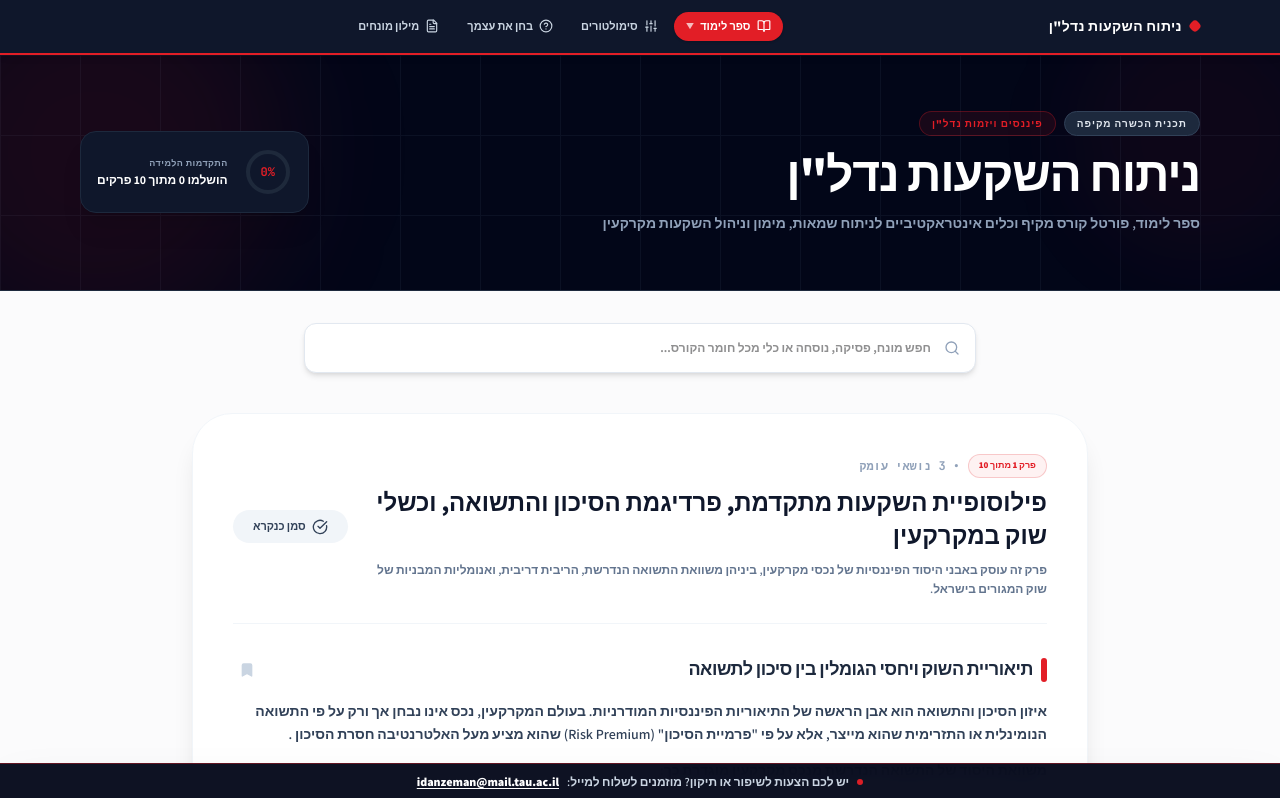
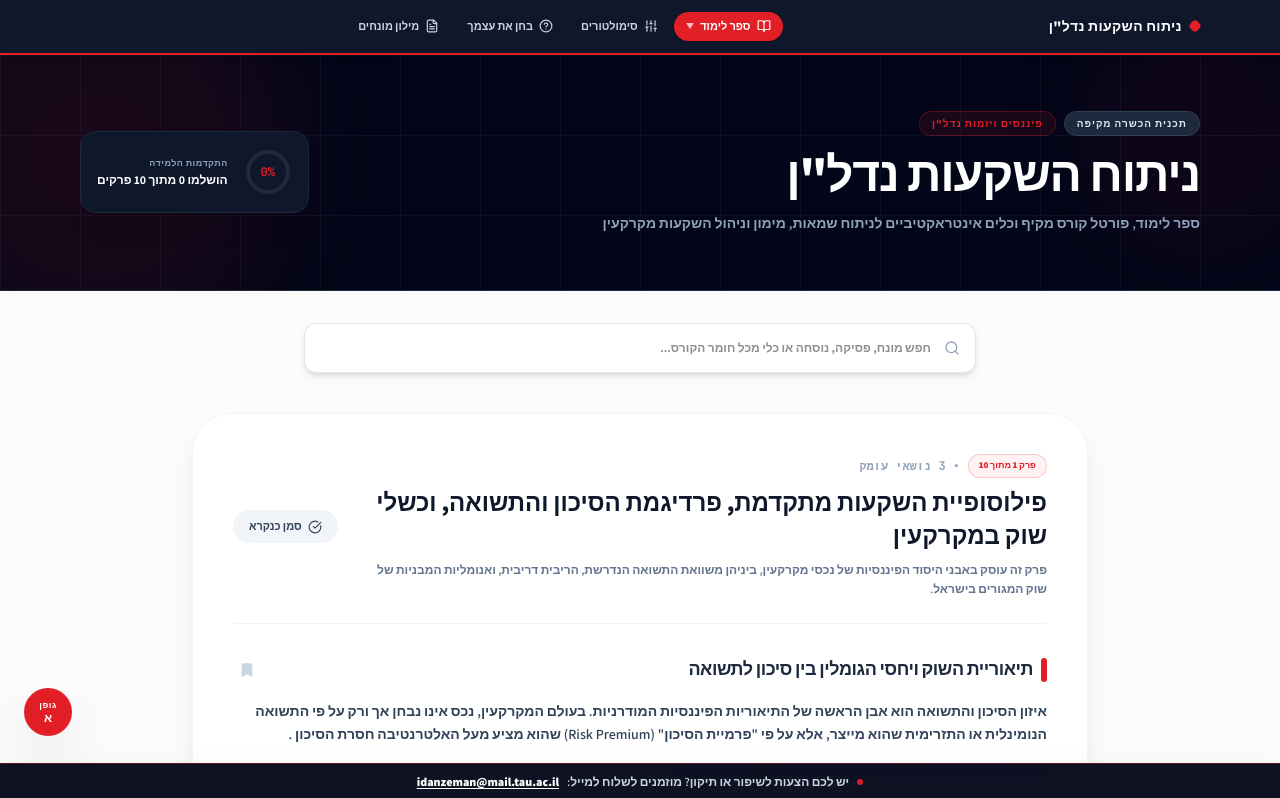
Before and after one commit to IdanZeman/realestate-analysis, a React (Vite) app: page / in a window 1280 px wide. Shown: the top 798 px of the page. Built offline with nearby package versions, Linux system fonts and the light colour scheme.

Commit message:
feat: add customizable font size settings
Implement dynamic font size scaling across the app with persistent storage in localStorage. Added state management to allow users to adjust text sizes in the reader, glossary, and quiz components.

```diff
--- a/src/App.tsx
+++ b/src/App.tsx
@@ -36,6 +36,54 @@ export default function App() {
   const [searchQuery, setSearchQuery] = useState("");
   const [isMenuOpen, setIsMenuOpen] = useState(false);
   const [isChaptersDropdownOpen, setIsChaptersDropdownOpen] = useState(false);
+  const [isFontPopoverOpen, setIsFontPopoverOpen] = useState(false);
+
+  // Font Size selection state ("sm" | "base" | "lg" | "xl")
+  const [fontSize, setFontSize] = useState<"sm" | "base" | "lg" | "xl">(() => {
+    try {
+      const saved = localStorage.getItem("shiftly_font_size");
+      return (saved as "sm" | "base" | "lg" | "xl") || "base";
+    } catch {
+      return "base";
+    }
+  });
+
+  useEffect(() => {
+    localStorage.setItem("shiftly_font_size", fontSize);
+  }, [fontSize]);
+
+  const fontSizeClasses = {
+    paragraph: {
+      sm: "text-[11px] md:text-xs",
+      base: "text-xs md:text-sm",
+      lg: "text-sm md:text-base",
+      xl: "text-base md:text-lg"
+    },
+    intro: {
+      sm: "text-[11px] md:text-xs font-semibold",
+      base: "text-xs font-semibold",
+      lg: "text-xs md:text-sm font-semibold",
+      xl: "text-sm md:text-base font-semibold"
+    },
+    sectionTitle: {
+      sm: "text-sm md:text-base",
+      base: "text-base md:text-lg",
+      lg: "text-lg md:text-xl",
+      xl: "text-xl md:text-2xl"
+    },
+    keyTermDef: {
+      sm: "text-[10px]",
+      base: "text-[11px]",
+      lg: "text-xs",
+      xl: "text-sm"
+    },
+    accent: {
+      sm: "text-[11px]",
+      base: "text-xs",
+      lg: "text-sm",
+      xl: "text-base"
+    }
+  };
 
   // Interactive student progress (saved in localStorage)
   const [completedChapters, setCompletedChapters] = useState<number[]>(() => {
@@ -501,9 +549,9 @@ export default function App() {
           <div className="max-w-4xl mx-auto w-full bg-white p-6 md:p-10 rounded-[2.5rem] border border-slate-100 shadow-xl space-y-8 min-h-[600px] animate-fade-in">
 
               {/* Header inside the chapter reader */}
-              <div className="flex flex-col sm:flex-row justify-between sm:items-center gap-4 border-b border-slate-100 pb-6">
+              <div className="flex flex-col md:flex-row justify-between md:items-center gap-4 border-b border-slate-100 pb-6">
 
-                <div>
+                <div className="flex-1">
                   <div className="flex items-center gap-2">
                     <span className="bg-red-50 text-[#E21E26] border border-[#E21E26]/20 font-black text-[9px] uppercase px-2.5 py-1 rounded-full">
                       פרק {activeChapter.id} מתוך {chaptersData.length}
@@ -514,21 +562,26 @@ export default function App() {
                   <h2 className="text-xl md:text-2xl font-black text-slate-900 mt-2 pb-1 leading-snug">
                      {activeChapter.title}
                   </h2>
-                  <p className="text-slate-500 text-xs font-semibold leading-relaxed mt-1">{activeChapter.intro}</p>
+                  <p className={`text-slate-500 leading-relaxed mt-1 transition-all ${fontSizeClasses.intro[fontSize]}`}>{activeChapter.intro}</p>
                 </div>
+
+                {/* Controls container (Only completed mark) */}
+                <div className="flex items-center gap-3 shrink-0">
 
                   {/* Chapter Completed Button toggle */}
                   <button
                     onClick={() => toggleChapterComplete(activeChapter.id)}
-                  className={`px-5 py-2 rounded-full font-extrabold text-[11px] transition-all flex items-center gap-1.5 shrink-0 select-none cursor-pointer ${
+                    className={`px-4 py-2 rounded-full font-extrabold text-[11px] transition-all flex items-center gap-1.5 shrink-0 select-none cursor-pointer ${
                       completedChapters.includes(activeChapter.id)
-                      ? "bg-emerald-100 text-emerald-800 border-transparent"
-                      : "bg-slate-100 text-slate-700 hover:bg-slate-200/80"
+                        ? "bg-emerald-100 text-emerald-800 border-transparent shadow-sm"
+                        : "bg-slate-100 text-slate-700 hover:bg-slate-200"
                     }`}
                   >
-                  <CheckCircle className="w-4 h-4" />
+                    <CheckCircle className="w-3.5 h-3.5" />
                     <span>{completedChapters.includes(activeChapter.id) ? "מסומן כנקרא" : "סמן כנקרא"}</span>
                   </button>
+
+                </div>
 
               </div>
 
@@ -545,7 +598,7 @@ export default function App() {
                       <div className="flex justify-between items-center group">
                         <div className="flex items-center gap-2">
                           <span className="w-1.5 h-6 bg-[#E21E26] rounded-full"></span>
-                          <h3 className="text-base md:text-lg font-black text-slate-800 tracking-tight leading-snug">
+                          <h3 className={`font-black text-slate-800 tracking-tight leading-snug transition-all ${fontSizeClasses.sectionTitle[fontSize]}`}>
                             {section.title}
                           </h3>
                         </div>
@@ -562,7 +615,7 @@ export default function App() {
 
                       {/* Accent text highlight if exists */}
                       {section.accentText && (
-                        <div className="p-4 bg-red-50/70 border border-[#E21E26]/20 rounded-2xl text-xs font-extrabold text-[#E21E26] leading-relaxed shadow-sm">
+                        <div className={`p-4 bg-red-50/70 border border-[#E21E26]/20 rounded-2xl font-extrabold text-[#E21E26] leading-relaxed shadow-sm transition-all ${fontSizeClasses.accent[fontSize]}`}>
                           {section.accentText}
                         </div>
                       )}
@@ -575,10 +628,10 @@ export default function App() {
                           return (
                             <p
                               key={pidx}
-                              className={`text-slate-700 text-xs md:text-sm leading-relaxed font-semibold ${
+                              className={`text-slate-700 leading-relaxed font-semibold transition-all ${
                                 isFormula
-                                  ? "p-4 bg-slate-50 border border-slate-100 rounded-2xl font-mono text-center text-indigo-700 text-sm overflow-x-auto shadow-inner"
-                                  : ""
+                                  ? "p-4 bg-slate-50 border border-slate-100 rounded-2xl font-mono text-center text-indigo-700 overflow-x-auto shadow-inner " + (fontSize === "sm" ? "text-xs" : fontSize === "base" ? "text-sm" : fontSize === "lg" ? "text-base" : "text-lg")
+                                  : fontSizeClasses.paragraph[fontSize]
                               }`}
                             >
                               {p}
@@ -595,7 +648,7 @@ export default function App() {
                             {section.keyTerms.map((kt, ktidx) => (
                               <div key={ktidx} className="bg-white p-3 rounded-2xl border border-slate-100 text-xs shadow-sm">
                                 <span className="font-extrabold text-indigo-600 block mb-0.5">{kt.term}</span>
-                                <p className="text-slate-500 text-[11px] leading-normal font-semibold">{kt.definition}</p>
+                                <p className={`text-slate-500 leading-normal font-semibold transition-all ${fontSizeClasses.keyTermDef[fontSize]}`}>{kt.definition}</p>
                               </div>
                             ))}
                           </div>
@@ -716,17 +769,89 @@ export default function App() {
         {/* SELF TESTING ASSESSMENT ZONE */}
         {activeTab === "quiz" && (
           <div className="max-w-3xl mx-auto space-y-8">
-            <QuizCard />
+            <QuizCard fontSize={fontSize} />
           </div>
         )}
 
         {/* GENERAL TERMS SEARCH INTERX */}
         {activeTab === "terms" && (
           <div className="max-w-4xl mx-auto space-y-8">
-            <TermsGlossary />
+            <TermsGlossary fontSize={fontSize} />
           </div>
         )}
 
+      </div>
+
+      {/* Floating Sticky Font Size Selector - Bottom Left Corner */}
+      <div
+        className="fixed bottom-16 left-4 md:left-6 z-[100] flex flex-col items-center gap-2 select-none"
+        dir="rtl"
+        id="font-size-sticky-container"
+      >
+        {/* Expanded Options Menu */}
+        {isFontPopoverOpen && (
+          <div
+            className="bg-white/95 backdrop-blur-md border border-slate-200/80 p-1.5 rounded-2xl shadow-2xl flex flex-col items-center gap-1.5 animate-fade-in mb-1"
+            id="font-size-options-panel"
+          >
+            <button
+              onClick={() => { setFontSize("xl"); setIsFontPopoverOpen(false); }}
+              className={`w-8 h-8 rounded-xl text-base transition-all cursor-pointer flex items-center justify-center ${
+                fontSize === "xl" ? "bg-amber-400 text-slate-900 font-black shadow-md" : "text-slate-600 hover:bg-slate-100 font-extrabold"
+              }`}
+              title="גופן ענק (א++)"
+            >
+              א++
+            </button>
+            <button
+              onClick={() => { setFontSize("lg"); setIsFontPopoverOpen(false); }}
+              className={`w-8 h-8 rounded-xl text-sm transition-all cursor-pointer flex items-center justify-center ${
+                fontSize === "lg" ? "bg-amber-400 text-slate-900 font-black shadow-md" : "text-slate-600 hover:bg-slate-100 font-bold"
+              }`}
+              title="גופן גדול (א+)"
+            >
+              א+
+            </button>
+            <button
+              onClick={() => { setFontSize("base"); setIsFontPopoverOpen(false); }}
+              className={`w-8 h-8 rounded-xl text-xs transition-all cursor-pointer flex items-center justify-center ${
+                fontSize === "base" ? "bg-amber-400 text-slate-900 font-black shadow-md" : "text-slate-600 hover:bg-slate-100 font-semibold"
+              }`}
+              title="גופן רגיל (א)"
+            >
+              א
+            </button>
+            <button
+              onClick={() => { setFontSize("sm"); setIsFontPopoverOpen(false); }}
+              className={`w-8 h-8 rounded-xl text-xs transition-all cursor-pointer flex items-center justify-center ${
+                fontSize === "sm" ? "bg-amber-400 text-slate-900 font-black shadow-md" : "text-slate-600 hover:bg-slate-100 font-semibold"
+              }`}
+              title="גופן קטן (א-)"
+            >
+              א-
+            </button>
+          </div>
+        )}
+
+        {/* Main Circular Button representing the current font size */}
+        <button
+          onClick={() => setIsFontPopoverOpen(!isFontPopoverOpen)}
+          className={`w-12 h-12 rounded-full shadow-2xl flex flex-col items-center justify-center border transition-all duration-300 transform hover:scale-105 active:scale-95 cursor-pointer select-none ${
+            isFontPopoverOpen
+              ? "bg-slate-900 text-amber-300 border-slate-800"
+              : "bg-[#E21E26] text-white border-transparent hover:bg-red-700"
+          }`}
+          title="שינוי גודל גופן"
+          id="btn-font-size-trigger"
+        >
+          <span className="text-[9px] font-black uppercase tracking-wider leading-none mb-0.5">גופן</span>
+          <span className="text-xs font-black leading-none">
+            {fontSize === "sm" && "א-"}
+            {fontSize === "base" && "א"}
+            {fontSize === "lg" && "א+"}
+            {fontSize === "xl" && "א++"}
+          </span>
+        </button>
       </div>
 
       {/* Thin Sticky Bottom Bar for suggestions & feedback */}
--- a/src/components/QuizCard.tsx
+++ b/src/components/QuizCard.tsx
@@ -10,7 +10,28 @@ interface Question {
   explanation: string;
 }
 
-export default function QuizCard() {
+export default function QuizCard({ fontSize = "base" }: { fontSize?: "sm" | "base" | "lg" | "xl" }) {
+  const fontSizes = {
+    question: {
+      sm: "text-xs md:text-sm",
+      base: "text-base",
+      lg: "text-lg",
+      xl: "text-xl font-extrabold"
+    },
+    option: {
+      sm: "text-[11px]",
+      base: "text-xs",
+      lg: "text-sm",
+      xl: "text-base font-semibold"
+    },
+    explanation: {
+      sm: "text-[11px]",
+      base: "text-xs",
+      lg: "text-sm",
+      xl: "text-base"
+    }
+  };
+
   const quizQuestions: Question[] = [
     {
       id: 1,
@@ -233,7 +254,7 @@ export default function QuizCard() {
             <span className="text-[10px] text-indigo-600 font-black uppercase tracking-wider block mb-1">
               נושא: {currentQuestion.chapterTitle} (פרק {currentQuestion.chapterId})
             </span>
-            <h4 className="text-base font-bold text-slate-800 leading-snug">{currentQuestion.text}</h4>
+            <h4 className={`font-bold text-slate-800 leading-snug ${fontSizes.question[fontSize]}`}>{currentQuestion.text}</h4>
           </div>
 
           {/* Options grid */}
@@ -260,14 +281,14 @@ export default function QuizCard() {
                   key={idx}
                   onClick={() => handleOptionClick(idx)}
                   disabled={isAnswered}
-                  className={`w-full text-right p-3.5 rounded-xl border text-xs transition-all flex items-center justify-between ${btnClass}`}
+                  className={`w-full text-right p-3.5 rounded-xl border transition-all flex items-center justify-between ${fontSizes.option[fontSize]} ${btnClass}`}
                 >
                   <span>{option}</span>
                   {isAnswered && idx === currentQuestion.correct && (
-                    <span className="text-emerald-600 font-black">✓ תשובה נכונה</span>
+                    <span className="text-emerald-600 font-black shrink-0 mr-2">✓ תשובה נכונה</span>
                   )}
                   {isAnswered && selectedOption === idx && idx !== currentQuestion.correct && (
-                    <span className="text-red-500 font-black">✗ שגוי</span>
+                    <span className="text-red-500 font-black shrink-0 mr-2">✗ שגוי</span>
                   )}
                 </button>
               );
@@ -278,7 +299,7 @@ export default function QuizCard() {
           {isAnswered && (
             <div className="p-4 bg-emerald-50 border border-emerald-100 rounded-xl text-xs animate-fade-in">
               <span className="font-extrabold text-emerald-900 block mb-1">הסבר מורחב:</span>
-              <p className="text-emerald-800 leading-relaxed font-semibold">{currentQuestion.explanation}</p>
+              <p className={`leading-relaxed font-semibold text-emerald-800 ${fontSizes.explanation[fontSize]}`}>{currentQuestion.explanation}</p>
             </div>
           )}
 
--- a/src/components/TermsGlossary.tsx
+++ b/src/components/TermsGlossary.tsx
@@ -1,9 +1,24 @@
 import { useState, useMemo } from "react";
 import { GLOSSARY } from "../courseContent";
 
-export default function TermsGlossary() {
+export default function TermsGlossary({ fontSize = "base" }: { fontSize?: "sm" | "base" | "lg" | "xl" }) {
   const [searchTerm, setSearchTerm] = useState("");
   const [selectedCategory, setSelectedCategory] = useState("הכל");
+
+  const fontSizes = {
+    term: {
+      sm: "text-xs",
+      base: "text-sm",
+      lg: "text-base",
+      xl: "text-lg"
+    },
+    definition: {
+      sm: "text-[11px]",
+      base: "text-xs",
+      lg: "text-sm",
+      xl: "text-base"
+    }
+  };
 
   const categories = useMemo(() => {
     const list = new Set<string>();
@@ -72,12 +87,12 @@ export default function TermsGlossary() {
             >
               <div>
                 <div className="flex justify-between items-start mb-2">
-                  <span className="font-extrabold text-slate-900 text-sm">{item.term}</span>
+                  <span className={`font-extrabold text-slate-900 ${fontSizes.term[fontSize]}`}>{item.term}</span>
                   <span className="text-[9px] bg-slate-200/60 text-slate-500 font-extrabold px-2 py-0.5 rounded-full">
                     {item.category}
                   </span>
                 </div>
-                <p className="text-slate-600 text-xs font-semibold leading-relaxed">{item.definition}</p>
+                <p className={`text-slate-600 font-semibold leading-relaxed ${fontSizes.definition[fontSize]}`}>{item.definition}</p>
               </div>
             </div>
           ))}
```
Lines whose indentation alone changed are shown as unchanged.
